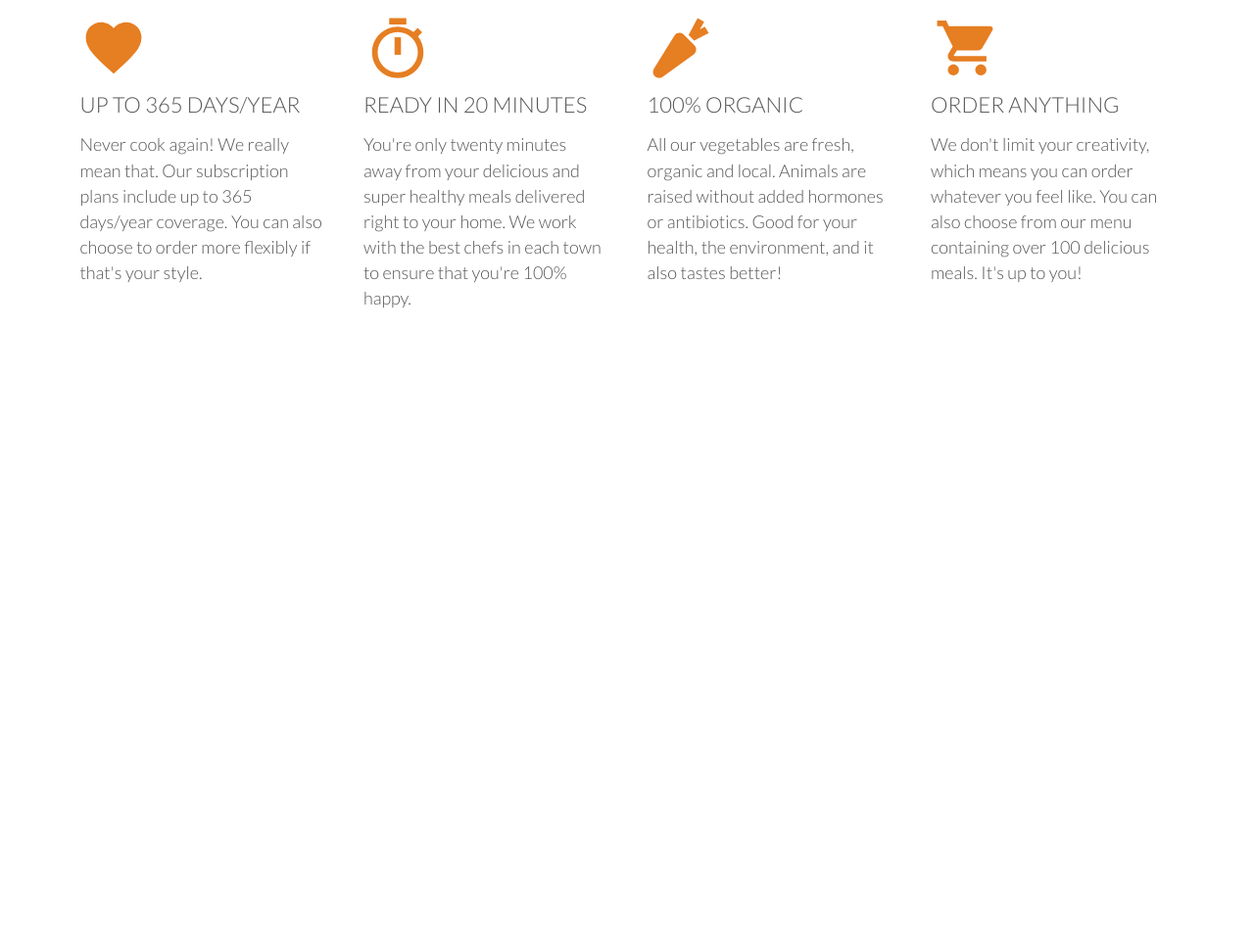
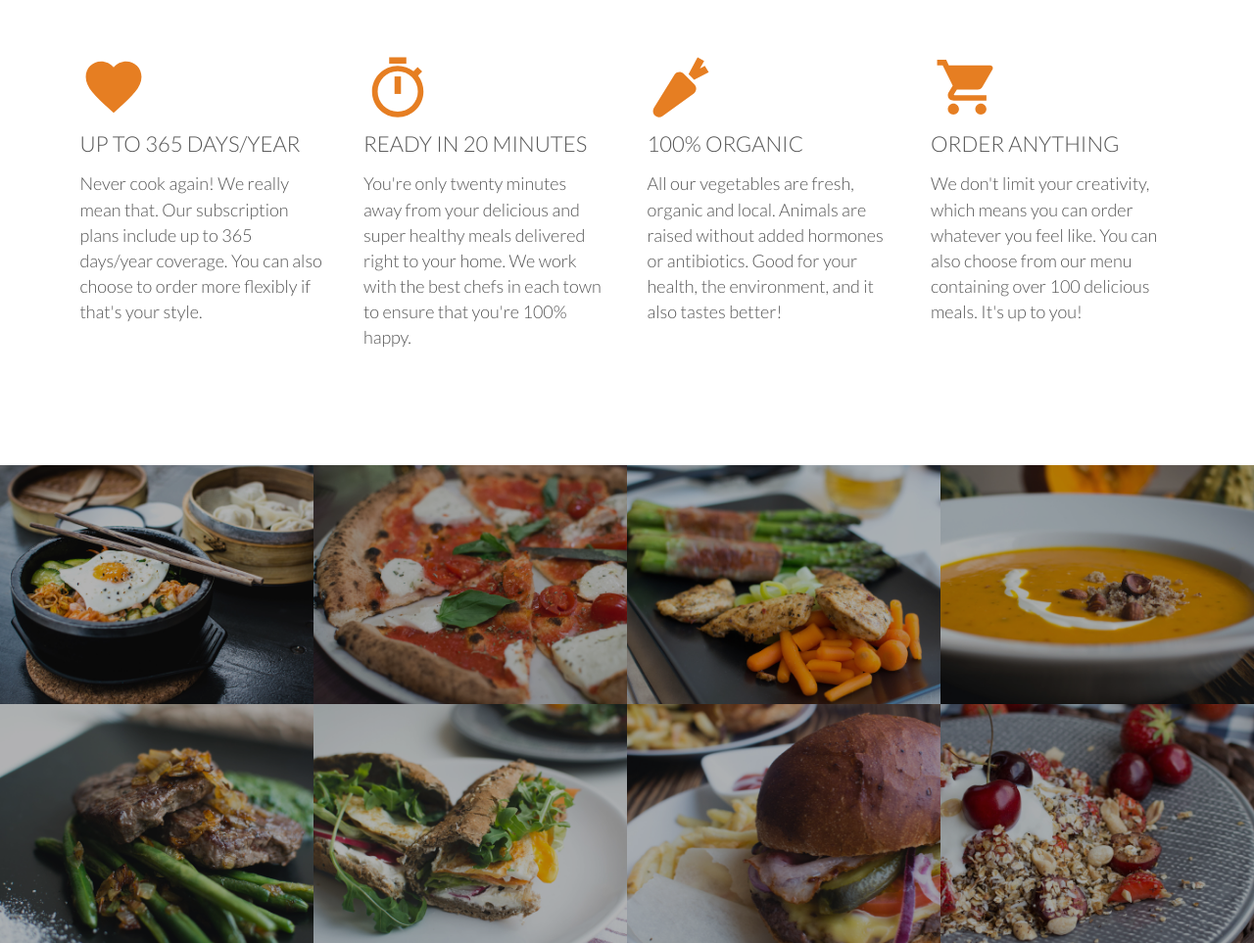
Before and after one commit to dsremackii/omnifood, a website: page app/index.html in a window 1280 px wide. Shown: the part 1050-2013 px from the top of the page at 98% size. Before the commit the page ends 1485 px from the top, so only its background shows below. Drawn offline with nearby package versions, Linux system fonts and the light colour scheme.

Commit message:
meals section done

```diff
--- a/app/assets/styles/base/_variables.css
+++ b/app/assets/styles/base/_variables.css
@@ -1,5 +1,6 @@
 /*define variables to use in css*/
 
 $mainWhite: #FFF;
+$mainBlack: #000;
 $mainOrange: #e67e22;
 $mainDarkOrange:#cf6d17;
--- a/app/assets/styles/modules/_features-section.css
+++ b/app/assets/styles/modules/_features-section.css
@@ -36,6 +36,10 @@
 
     }
 
+    &__bottom-margin {
+        margin-bottom: 40px;
+    }
+
 }
 
 .box p {
--- /dev/null
+++ b/app/assets/styles/modules/_section-meals.css
@@ -0,0 +1,30 @@
+.section-meals {
+    padding: 0;
+
+    &__showcase {
+        width: 100%;
+        display: grid;
+        grid-template-columns: repeat(4, 25%);
+    }
+
+    &__meal-photo {
+        width: 100%;
+        margin: 0;
+        overflow: hidden;
+        background-color: $mainBlack;
+
+        & img {
+            opacity: 0.7;
+            width: 100%;
+            height:auto;
+            transform: scale(1.15);
+            transition:transform 0.5s, opacity 0.5s;
+        }
+
+        & img:hover {
+            opacity: 1;
+            transform: scale(1.03);
+
+        }
+    }
+}
--- a/app/assets/styles/styles.css
+++ b/app/assets/styles/styles.css
@@ -6,8 +6,11 @@
 @import "base/_grid";
 @import "base/_global";
 
+
+
 @import "modules/_sprite";
 @import "modules/_btn";
 @import "modules/_site-header-hero";
 @import "modules/_site-header-navigation";
 @import "modules/_features-section";
+@import "modules/_section-meals";
--- a/app/index.html
+++ b/app/index.html
@@ -40,14 +40,14 @@
   <section class="features-section">
     <div class="row">
       <h2 class="features-section__title headline">Get food fast &mdash; not fast food.</h2>
-      <p class="features-section__title-description">
+      <p class="features-section__title-description features-section__bottom-margin">
           Hello, we’re Omnifood, your new premium food delivery service. We know you’re always busy. No time for cooking. So let us take care of that, we’re really good at it, we promise!
       </p>
     </div>
 
     <div class="row">
       <div class="col span-1-of-4 box">
-        <ion-icon name="heart" class="icon-big"></ion-icon>
+        <ion-icon name="heart" class="pjf icon-big"></ion-icon>
         <h3 class="features-section__subtitle headline">Up to 365 days/year</h3>
         <p class="features-section__subtitle-description">
             Never cook again! We really mean that. Our subscription plans include up to 365 days/year coverage. You can also choose to order more flexibly if that's your style.
@@ -78,8 +78,57 @@
               </p>
             </div>
     </div>
+  </section>
 
+  <section class="section-meals">
+      <ul class="section-meals__showcase">
+        <li>
+          <figure class="section-meals__meal-photo">
+            <img src="assets/images/1.jpg" alt="Korean bibimbap with egg and vegetables">
+          </figure>
+        </li>
+        <li>
+          <figure class="section-meals__meal-photo">
+            <img src="assets/images/2.jpg" alt="Simple italian pizza with cherry tomatoes">
+          </figure>
+        </li>
+        <li>
+          <figure class="section-meals__meal-photo">
+            <img src="assets/images/3.jpg" alt="Chicken breast steak with vegetables ">
+          </figure>
+        </li>
+        <li>
+          <figure class="section-meals__meal-photo">
+            <img src="assets/images/4.jpg" alt="Autumn pumpkin soup">
+          </figure>
+        </li>
+      </ul>
+
+      <ul class="section-meals__showcase">
+        <li>
+          <figure class="section-meals__meal-photo">
+            <img src="assets/images/5.jpg" alt="Paleo beef steak with vegetables">
+          </figure>
+        </li>
+        <li>
+          <figure class="section-meals__meal-photo">
+            <img src="assets/images/6.jpg" alt="Healthy baguette with egg and vegetables">
+          </figure>
+        </li>
+        <li>
+          <figure class="section-meals__meal-photo">
+            <img src="assets/images/7.jpg" alt="Burger with cheddar and bacon">
+          </figure>
+        </li>
+        <li>
+          <figure class="section-meals__meal-photo">
+            <img src="assets/images/8.jpg" alt="Granola with cherries and strawberries">
+          </figure>
+        </li>
+      </ul>
   </section>
+
+
   <script src="https://unpkg.com/ionicons@4.4.4/dist/ionicons.js"></script>
   <!-- build:js assets/scripts/App.js --></div>
   <script src="/temp/scripts/App.js"></script>
--- a/app/temp/styles/styles.css
+++ b/app/temp/styles/styles.css
@@ -1333,7 +1333,43 @@ Instead edit gulp/templates/sprite */
   margin-bottom: 15px;
 }
 
+.features-section__bottom-margin {
+  margin-bottom: 40px;
+}
+
 .box p {
     font-size: 90%;
     line-height: 145%;
 }
+
+.section-meals {
+    padding: 0;
+}
+
+.section-meals__showcase {
+  width: 100%;
+  display: -ms-grid;
+  display: grid;
+  -ms-grid-columns: (25%)[4];
+      grid-template-columns: repeat(4, 25%);
+}
+
+.section-meals__meal-photo {
+  width: 100%;
+  margin: 0;
+  overflow: hidden;
+  background-color: #000;
+}
+
+.section-meals__meal-photo img {
+  opacity: 0.7;
+  width: 100%;
+  height:auto;
+  transform: scale(1.15);
+  transition:transform 0.5s, opacity 0.5s;
+}
+
+.section-meals__meal-photo img:hover {
+  opacity: 1;
+  transform: scale(1.03);
+}
```
